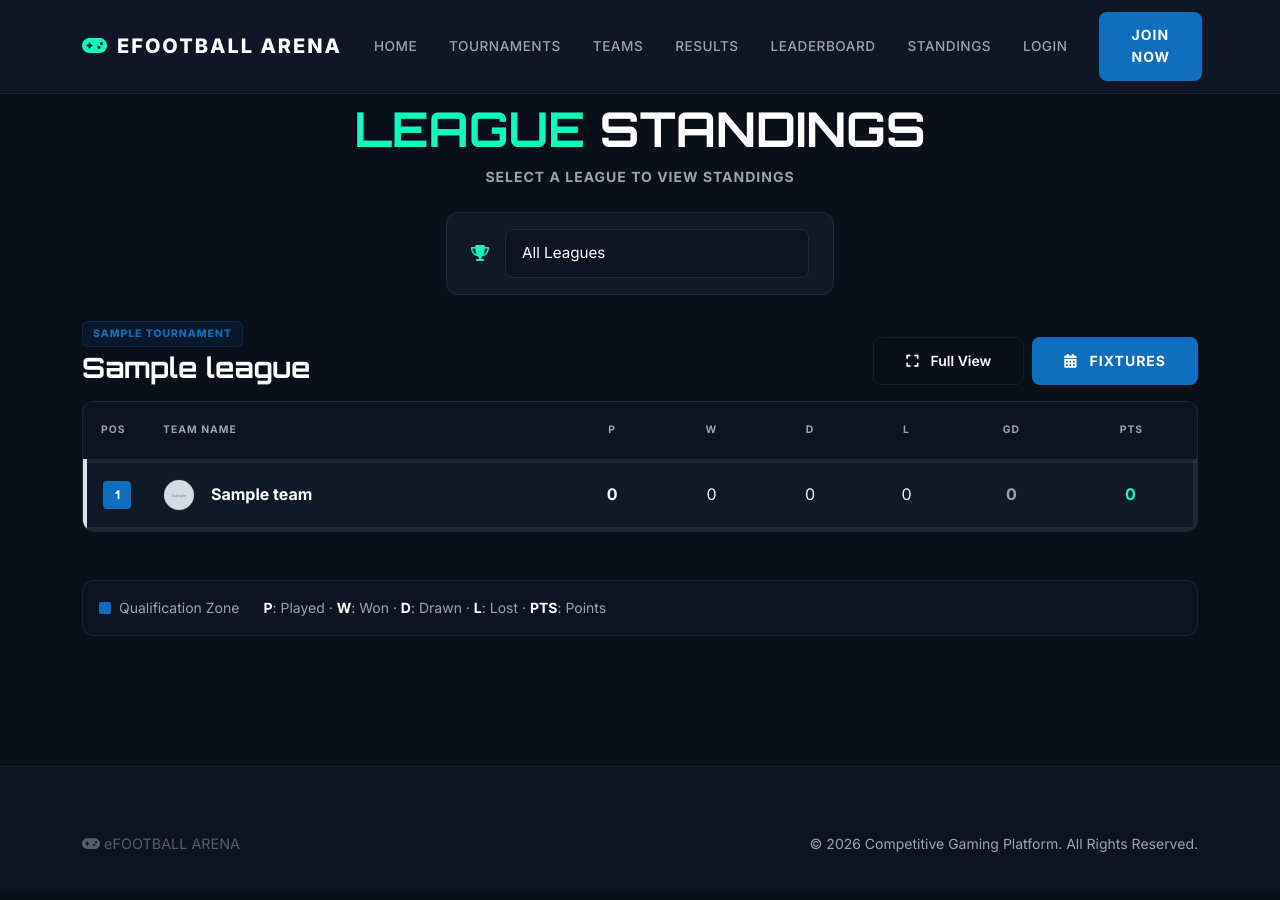
After one commit to anfas-kp/efootball-arena, a Django app: page /tournaments/standings/ in a window 1280 px wide. The commit adds this page. Run offline with Django 5.2, Linux system fonts and the light colour scheme; tables that the repository leaves empty hold one stand-in row (values such as "Sample post"); grey boxes marked "Sample" are stand-in pictures.

Commit message:
Standing

```diff
--- a/templates/base.html
+++ b/templates/base.html
@@ -28,6 +28,7 @@
                     <li class="nav-item"><a class="nav-link" href="{% url 'teams:team_list' %}">Teams</a></li>
                     <li class="nav-item"><a class="nav-link" href="{% url 'matches:result_list' %}">Results</a></li>
                     <li class="nav-item"><a class="nav-link" href="{% url 'matches:leaderboard' %}">Leaderboard</a></li>
+                    <li class="nav-item"><a class="nav-link" href="{% url 'tournaments:all_standings' %}">Standings</a></li>
                     {% if user.is_authenticated and not user.is_admin_user %}
                         <li class="nav-item"><a class="nav-link text-accent fw-bold" href="{% url 'teams:my_team' %}">My Team</a></li>
                     {% endif %}
--- /dev/null
+++ b/templates/tournaments/all_standings.html
@@ -0,0 +1,137 @@
+{% extends "base.html" %}
+{% block title %}All Standings - eFootball Arena{% endblock %}
+{% block content %}
+
+<div class="container" style="margin-top: 100px; padding-bottom: 50px;">
+    <!-- Header -->
+    <div class="text-center mb-4">
+        <h1 class="display-5 fw-bold mb-2 font-orbitron text-accent">LEAGUE <span class="text-white">STANDINGS</span></h1>
+        <p class="text-muted mb-0 small text-uppercase fw-bold letter-spacing-1">Select a league to view standings</p>
+    </div>
+
+    {% if league_data %}
+        <!-- League Selector -->
+        <div class="d-flex justify-content-center mb-4">
+            <div class="glass-card d-inline-flex align-items-center gap-3 px-4 py-3" style="border: 1px solid var(--border-color);">
+                <i class="fas fa-trophy text-accent"></i>
+                <select id="leagueSelector" class="form-select form-select-sm" style="background: var(--bg-card); color: white; border: 1px solid var(--border-color); min-width: 260px;">
+                    <option value="all">All Leagues</option>
+                    {% for data in league_data %}
+                        <option value="league-{{ data.league.pk }}">{{ data.tournament.name }} — {{ data.league.name }}</option>
+                    {% endfor %}
+                </select>
+            </div>
+        </div>
+
+        {% for data in league_data %}
+        <div class="mb-5 league-section" data-league="league-{{ data.league.pk }}">
+            <!-- League Header -->
+            <div class="d-flex justify-content-between align-items-end mb-3">
+                <div>
+                    <div class="badge-status badge-ongoing mb-1 d-inline-block">{{ data.tournament.name }}</div>
+                    <h3 class="fw-bold mb-0 text-white">{{ data.league.name }}</h3>
+                </div>
+                <div class="d-flex gap-2">
+                    <a href="{% url 'tournaments:league_standings' data.league.pk %}" class="btn-outline-glow btn-sm"><i class="fas fa-expand me-1"></i>Full View</a>
+                    <a href="{% url 'tournaments:league_fixtures' data.league.pk %}" class="btn-glow btn-sm"><i class="fas fa-calendar-alt me-1"></i>Fixtures</a>
+                </div>
+            </div>
+
+            <!-- Standings Table -->
+            <div class="glass-card p-0 overflow-hidden border-accent border-opacity-10">
+                <div class="table-responsive">
+                    <table class="table table-dark-custom mb-0">
+                        <thead>
+                            <tr class="bg-secondary">
+                                <th style="width: 60px;">POS</th>
+                                <th>TEAM NAME</th>
+                                <th class="text-center">P</th>
+                                <th class="text-center">W</th>
+                                <th class="text-center">D</th>
+                                <th class="text-center">L</th>
+                                <th class="text-center d-none d-md-table-cell">GD</th>
+                                <th class="text-center">PTS</th>
+                            </tr>
+                        </thead>
+                        <tbody>
+                            {% for s in data.standings %}
+                            <tr class="{% if forloop.counter <= 4 %}border-start border-accent-2 border-4{% endif %} bg-card" style="border-bottom: 1px solid var(--border-color);">
+                                <td class="text-center">
+                                    <span class="position-badge {% if forloop.counter == 1 %}pos-1{% elif forloop.counter == 2 %}pos-2{% elif forloop.counter == 3 %}pos-3{% else %}pos-default{% endif %}">
+                                        {{ forloop.counter }}
+                                    </span>
+                                </td>
+                                <td>
+                                    <div class="d-flex align-items-center gap-3">
+                                        {% if s.team.logo %}
+                                            <img src="{{ s.team.logo.url }}" class="logo-sm">
+                                        {% else %}
+                                            <div class="logo-sm logo-placeholder" style="font-size: 0.7rem;">{{ s.team.name|first }}</div>
+                                        {% endif %}
+                                        <span class="fw-bold text-white">{{ s.team.name }}</span>
+                                    </div>
+                                </td>
+                                <td class="text-center fw-bold text-white">{{ s.played }}</td>
+                                <td class="text-center">{{ s.won }}</td>
+                                <td class="text-center">{{ s.drawn }}</td>
+                                <td class="text-center">{{ s.lost }}</td>
+                                <td class="text-center d-none d-md-table-cell">
+                                    <span class="{% if s.gd > 0 %}text-success{% elif s.gd < 0 %}text-danger{% else %}text-muted{% endif %} fw-bold">
+                                        {{ s.gd|default:0 }}
+                                    </span>
+                                </td>
+                                <td class="text-center fw-bold text-accent">{{ s.points }}</td>
+                            </tr>
+                            {% endfor %}
+                        </tbody>
+                    </table>
+                </div>
+            </div>
+        </div>
+        {% endfor %}
+
+        <!-- Legend -->
+        <div class="mt-4 p-3 glass-card bg-secondary bg-opacity-20 league-section" data-league="legend">
+            <div class="d-flex gap-4 small flex-wrap">
+                <div class="d-flex align-items-center gap-2"><span class="bg-accent" style="width: 12px; height: 12px; border-radius: 2px;"></span> <span class="text-muted">Qualification Zone</span></div>
+                <div class="text-muted"><span class="fw-bold text-white">P</span>: Played · <span class="fw-bold text-white">W</span>: Won · <span class="fw-bold text-white">D</span>: Drawn · <span class="fw-bold text-white">L</span>: Lost · <span class="fw-bold text-white">PTS</span>: Points</div>
+            </div>
+        </div>
+
+    {% else %}
+        <div class="glass-card text-center py-5">
+            <i class="fas fa-table fa-3x text-muted opacity-20 mb-3"></i>
+            <p class="text-secondary mb-0">No league standings available yet.</p>
+        </div>
+    {% endif %}
+</div>
+
+<style>
+    .table-dark-custom thead th { border-bottom: 1px solid var(--border-color) !important; padding: 1.25rem 1rem !important; }
+    .table-dark-custom tbody td { padding: 1rem !important; border-bottom: 1px solid rgba(255,255,255,0.03) !important; }
+    #leagueSelector:focus { border-color: var(--accent); box-shadow: 0 0 0 2px rgba(0, 255, 135, 0.15); }
+    .league-section { transition: opacity 0.3s ease, max-height 0.4s ease; }
+    .league-section.hidden { display: none; }
+</style>
+
+<script>
+    document.addEventListener('DOMContentLoaded', function() {
+        const selector = document.getElementById('leagueSelector');
+        const sections = document.querySelectorAll('.league-section');
+
+        selector.addEventListener('change', function() {
+            const val = this.value;
+
+            sections.forEach(function(section) {
+                if (val === 'all') {
+                    section.classList.remove('hidden');
+                } else if (section.dataset.league === val || section.dataset.league === 'legend') {
+                    section.classList.remove('hidden');
+                } else {
+                    section.classList.add('hidden');
+                }
+            });
+        });
+    });
+</script>
+{% endblock %}
--- a/tournaments/urls.py
+++ b/tournaments/urls.py
@@ -6,6 +6,7 @@ app_name = 'tournaments'
 urlpatterns = [
     path('', views.tournament_list, name='tournament_list'),
     path('browse/', views.browse_tournaments, name='browse'),
+    path('standings/', views.all_standings, name='all_standings'),
     path('<int:pk>/', views.tournament_detail, name='tournament_detail'),
     path('<int:pk>/apply/', views.apply_tournament, name='apply'),
     path('league/<int:pk>/standings/', views.league_standings, name='league_standings'),
--- a/tournaments/views.py
+++ b/tournaments/views.py
@@ -120,6 +120,27 @@ def apply_tournament(request, pk):
     )
     messages.success(request, f'🎯 Applied to "{tournament.name}"! Awaiting admin review.')
     return redirect('tournaments:browse')
+
+
+def all_standings(request):
+    """View standings for all leagues across all active tournaments."""
+    leagues = League.objects.select_related('tournament').filter(
+        tournament__is_active=True
+    ).order_by('tournament__name', 'name')
+
+    league_data = []
+    for league in leagues:
+        standings = get_league_standings(league)
+        if standings:
+            league_data.append({
+                'league': league,
+                'tournament': league.tournament,
+                'standings': standings,
+            })
+
+    return render(request, 'tournaments/all_standings.html', {
+        'league_data': league_data,
+    })
 
 
 def league_standings(request, pk):
```
